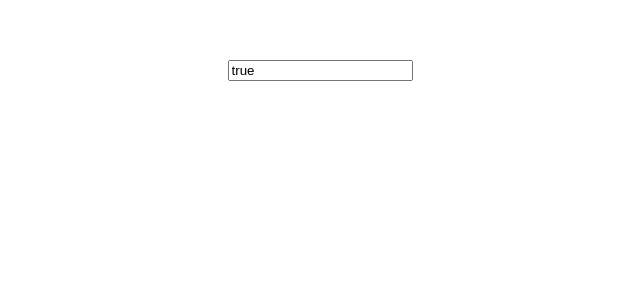
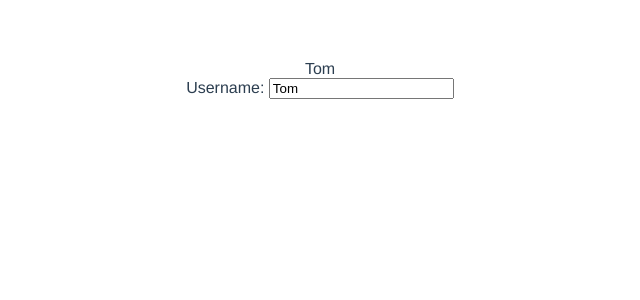
Before and after one commit to SukeyPuff/vue-v2-js, a Vue app: page / in a window 1280 px wide. Shown: the top 300 px of the page, without its empty margins (320-960 px from the left). Built offline with nearby package versions, Linux system fonts and the light colour scheme.

Commit message:
feat: .sync

```diff
--- a/src/components/HelloWorld.vue
+++ b/src/components/HelloWorld.vue
@@ -1,6 +1,7 @@
 <template>
   <div>
-      <todo-item v-model="lovingVue"></todo-item>
+      {{ username }}
+      <todo-item label="Username" v-bind:title.sync="username"></todo-item>
   </div>
 </template>
 
@@ -14,7 +15,7 @@ export default {
   },
   data() {
     return {
-      lovingVue: true
+      username: 'Tom'
     }
   }
 }
--- a/src/components/TodoItem.vue
+++ b/src/components/TodoItem.vue
@@ -1,32 +1,19 @@
 <template>
-  <label>
-    {{ label }}
+  <div>
+    <label>{{ label }}: </label>
     <input
-      v-bind="$attrs"
-      :value="value"
-      v-on="inputListeners"
+      :value="title"
+      @input="$emit('update:title', $event.target.value)"
     >
-  </label>
+  </div>
 </template>
 
 <script>
 export default {
-  anme: 'TodoItem',
-  inheritAttrs: false,
-  props: ['label', 'value'],
-  computed: {
-    inputListeners() {
-      var vm = this
-
-      return Object.assign({},
-        this.$listeners,
-        {
-          input(event) {
-            vm.$emit('input', event.target.value)
-          }
-        }
-      )
-    }
+  name: 'TodoItem',
+  props: {
+    label: String,
+    title: String
   }
 }
 </script>
```
